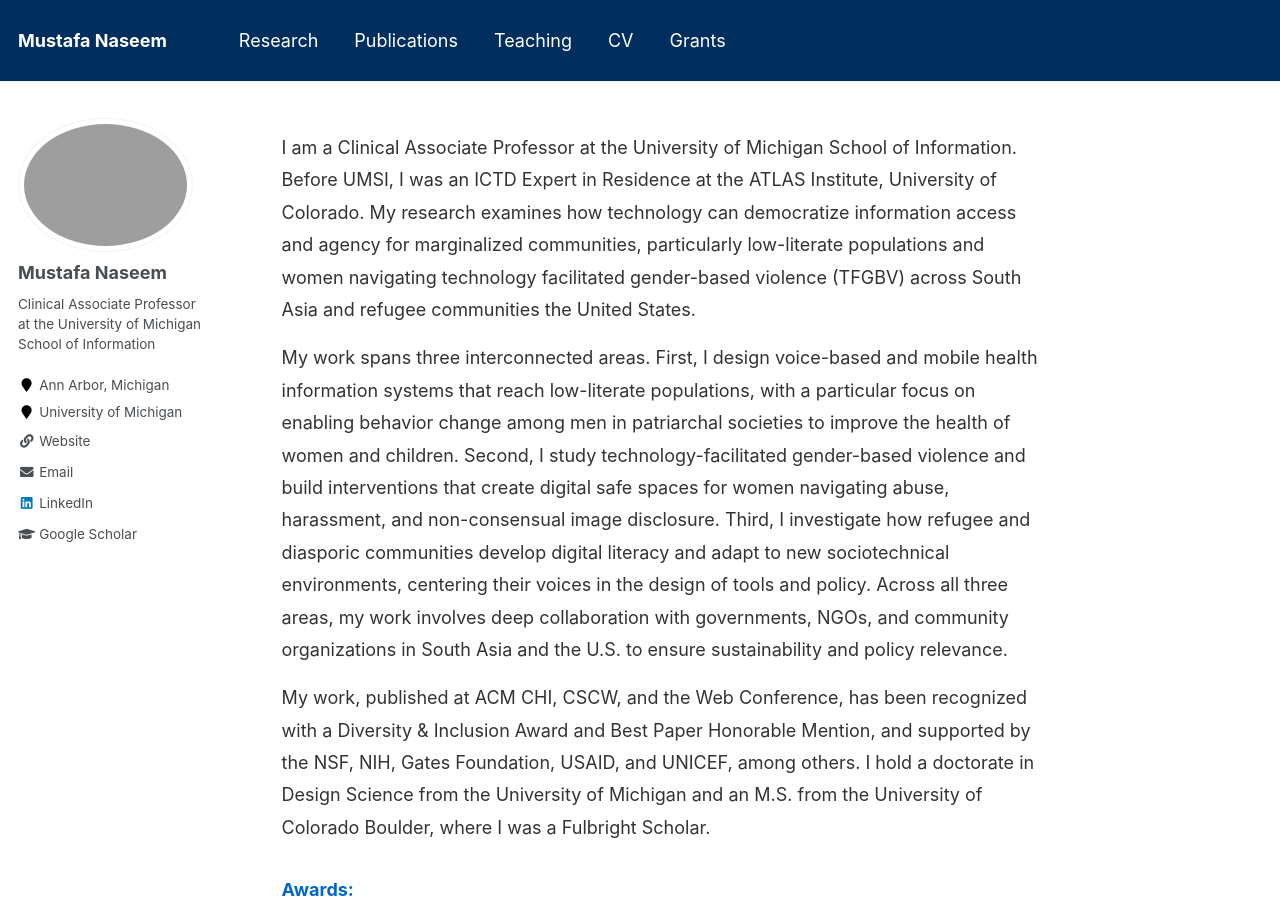
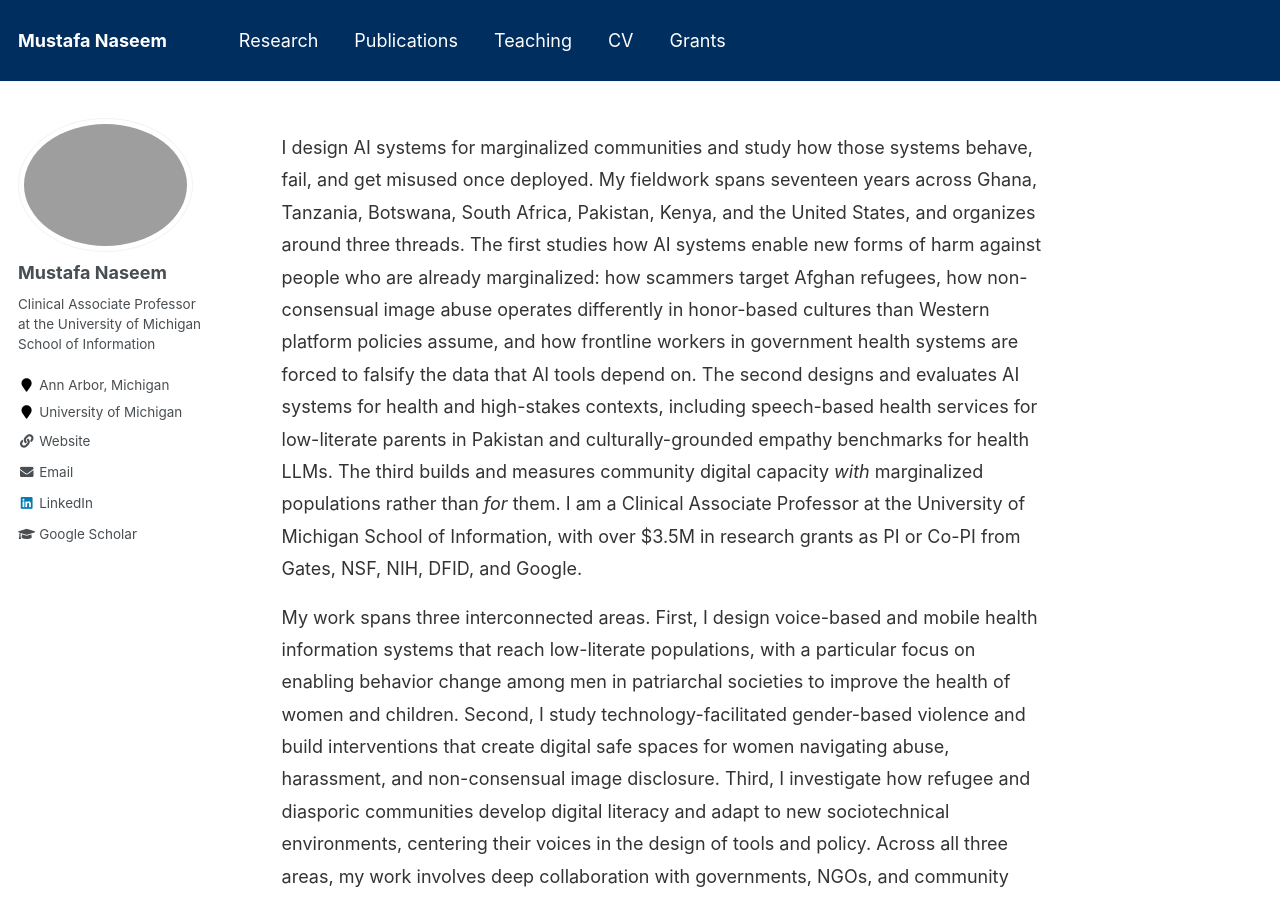
Before and after one commit to mustafanaseem/mustafanaseem.github.io, a Jekyll site: the page built from _pages/about.md, in a window 1280 px wide and 900 px high. Built offline with Jekyll 4.4.1, drawn with Linux system fonts in a browser that asks for light colours.

Commit message:
Reframe homepage opening around AI systems research
Replace the standard academic CV opening with a research-program framing
that names AI explicitly and organizes the work into three threads, to
better match the vocabulary of AI research labs and global development
funders.

```diff
--- a/_pages/about.md
+++ b/_pages/about.md
@@ -32,7 +32,7 @@ redirect_from:
 </style>
 
 <div class="about-section">
-<p>I am a Clinical Associate Professor at the University of Michigan School of Information. Before UMSI, I was an ICTD Expert in Residence at the ATLAS Institute, University of Colorado. My research examines how technology can democratize information access and agency for marginalized communities, particularly low-literate populations and women navigating technology facilitated gender-based violence (TFGBV) across South Asia and refugee communities the United States.</p>
+<p>I design AI systems for marginalized communities and study how those systems behave, fail, and get misused once deployed. My fieldwork spans seventeen years across Ghana, Tanzania, Botswana, South Africa, Pakistan, Kenya, and the United States, and organizes around three threads. The first studies how AI systems enable new forms of harm against people who are already marginalized: how scammers target Afghan refugees, how non-consensual image abuse operates differently in honor-based cultures than Western platform policies assume, and how frontline workers in government health systems are forced to falsify the data that AI tools depend on. The second designs and evaluates AI systems for health and high-stakes contexts, including speech-based health services for low-literate parents in Pakistan and culturally-grounded empathy benchmarks for health LLMs. The third builds and measures community digital capacity <em>with</em> marginalized populations rather than <em>for</em> them. I am a Clinical Associate Professor at the University of Michigan School of Information, with over $3.5M in research grants as PI or Co-PI from Gates, NSF, NIH, DFID, and Google.</p>
 
 <p>My work spans three interconnected areas. First, I design voice-based and mobile health information systems that reach low-literate populations, with a particular focus on enabling behavior change among men in patriarchal societies to improve the health of women and children. Second, I study technology-facilitated gender-based violence and build interventions that create digital safe spaces for women navigating abuse, harassment, and non-consensual image disclosure. Third, I investigate how refugee and diasporic communities develop digital literacy and adapt to new sociotechnical environments, centering their voices in the design of tools and policy. Across all three areas, my work involves deep collaboration with governments, NGOs, and community organizations in South Asia and the U.S. to ensure sustainability and policy relevance.</p>
 
```
